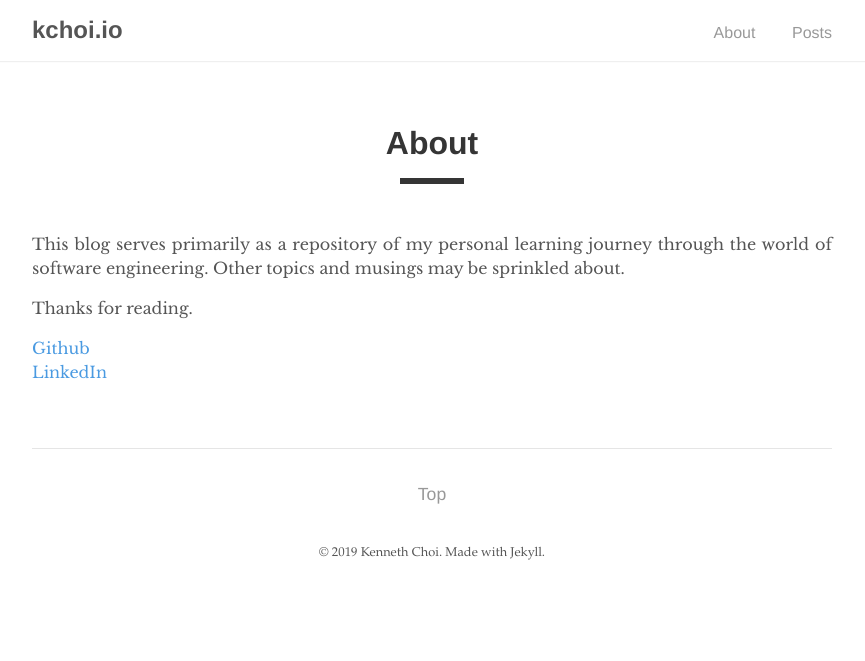
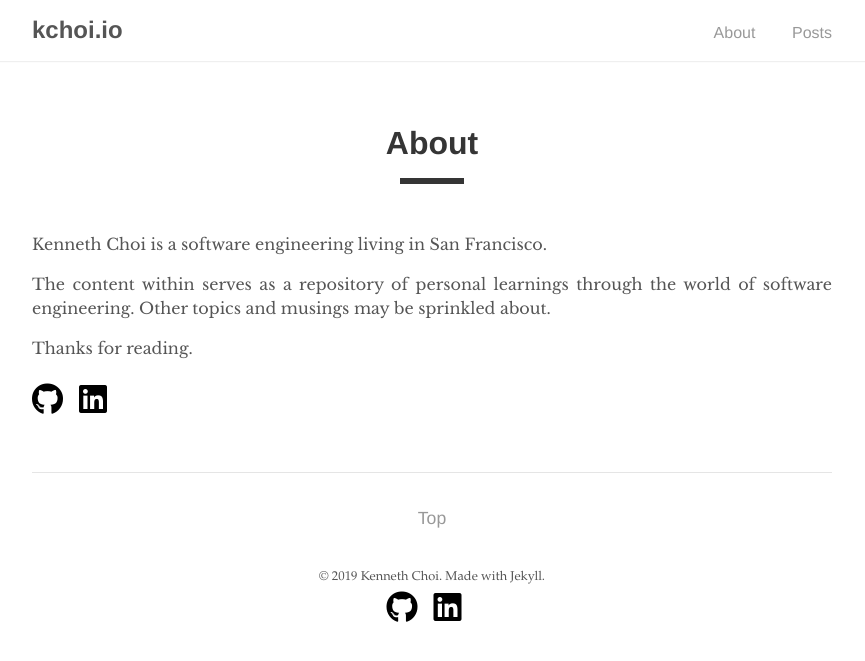
Before and after one commit to mrkchoi/kchoi.io, a Jekyll site: the page built from _pages/about.md, in a window 1280 px wide. Shown: the top 661 px of the page, without its empty margins (208-1073 px from the left). Built offline with Jekyll 4.4.1, drawn with Linux system fonts in a browser that asks for light colours; nearby versions of some CDN libraries.

```diff
--- a/_includes/footer.html
+++ b/_includes/footer.html
@@ -1,5 +1,11 @@
 <footer>
-  <span>
-    &copy; <time datetime="{{ site.time }}">{{ site.time | date: '%Y' }}</time> {{ site.author.name }}. Made with Jekyll.
-  </span>
+  <span>&copy; <time datetime="{{ site.time }}">{{ site.time | date: '%Y' }}</time> {{ site.author.name }}. Made with Jekyll.</span>
+  <div class="footer__link-container">
+    <a class="link--about link--icon" href="https://www.github.com/mrkchoi" target="_blank">
+      <i class="fab fa-github"></i>
+    </a>
+    <a class="link--about link--icon" href="https://www.linkedin.com/in/kenneth-choi-42502a35/" target="_blank">
+      <i class="fab fa-linkedin"></i>
+    </a>
+  </div>
 </footer>
--- a/_includes/head.html
+++ b/_includes/head.html
@@ -5,6 +5,7 @@
   {% seo %}
 
   <!-- CSS -->
+  <link rel="stylesheet" href="https://cdnjs.cloudflare.com/ajax/libs/font-awesome/5.9.0/css/all.min.css">
   <link rel="stylesheet" href="{{ "/assets/main.css" | relative_url }}">
   <link rel="stylesheet" href="https://fonts.googleapis.com/css?family=Libre+Baskerville:400,400i,700">
 
--- a/_pages/about.md
+++ b/_pages/about.md
@@ -5,10 +5,18 @@ author: "Kenneth"
 permalink: /about/
 ---
 
-This blog serves primarily as a repository of my personal learning journey through the world of software engineering. Other topics and musings may be sprinkled about.
+Kenneth Choi is a software engineering living in San Francisco.
+
+The content within serves as a repository of personal learnings through the world of software engineering. Other topics and musings may be sprinkled about.
 
 Thanks for reading.
 
 <!-- [Github](https://www.github.com/mrkchoi){target="_blank"} -->
-<a class="link--about" href="https://www.github.com/mrkchoi" target="_blank">Github</a>
-<a class="link--about" href="https://www.linkedin.com/in/kenneth-choi-42502a35/" target="_blank">LinkedIn</a>
+<div class="about__link-container">
+  <a class="link--about link--icon" href="https://www.github.com/mrkchoi" target="_blank">
+    <i class="fab fa-github"></i>
+  </a>
+  <a class="link--about link--icon" href="https://www.linkedin.com/in/kenneth-choi-42502a35/" target="_blank">
+    <i class="fab fa-linkedin"></i>
+  </a>
+</div>
--- a/_sass/tale/_link.scss
+++ b/_sass/tale/_link.scss
@@ -2,4 +2,26 @@
   // &--about {
   //   text-align: center;
   // }
+
+  &--icon {
+    font-size: 2rem;
+    color: black;
+    margin-right: 1rem;
+    transition: all 0.2s ease-out;
+
+    &:hover {
+      text-decoration: none !important;
+      opacity: .6;
+    }
+  }
 }
+
+
+.about__link-container {
+  display: flex;
+}
+
+.footer__link-container {
+  display: flex;
+  justify-content: center;
+}
```
Also changed, not shown: _posts/2019-07-24-balanced-binary-tree.md (added, +75 -0 lines), _posts/2019-07-24-bst.md (+1 -1 lines), _posts/2019-07-24-sorted-array-to-bst.md (added, +56 -0 lines), _posts/2019-07-24-construct-bt-from-pre-inorder copy 2.md (renamed from _posts/2019-07-24-construct-bt-from-pre-inorder copy.md).
